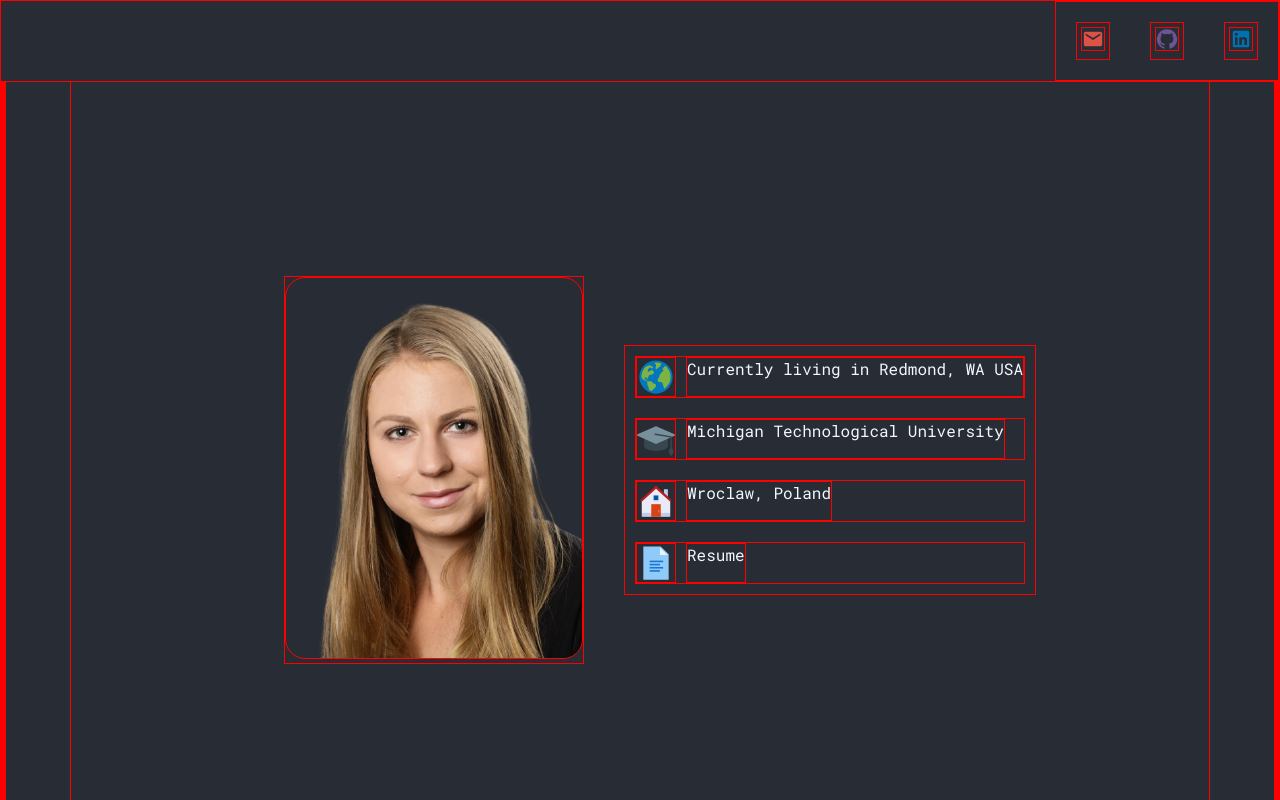
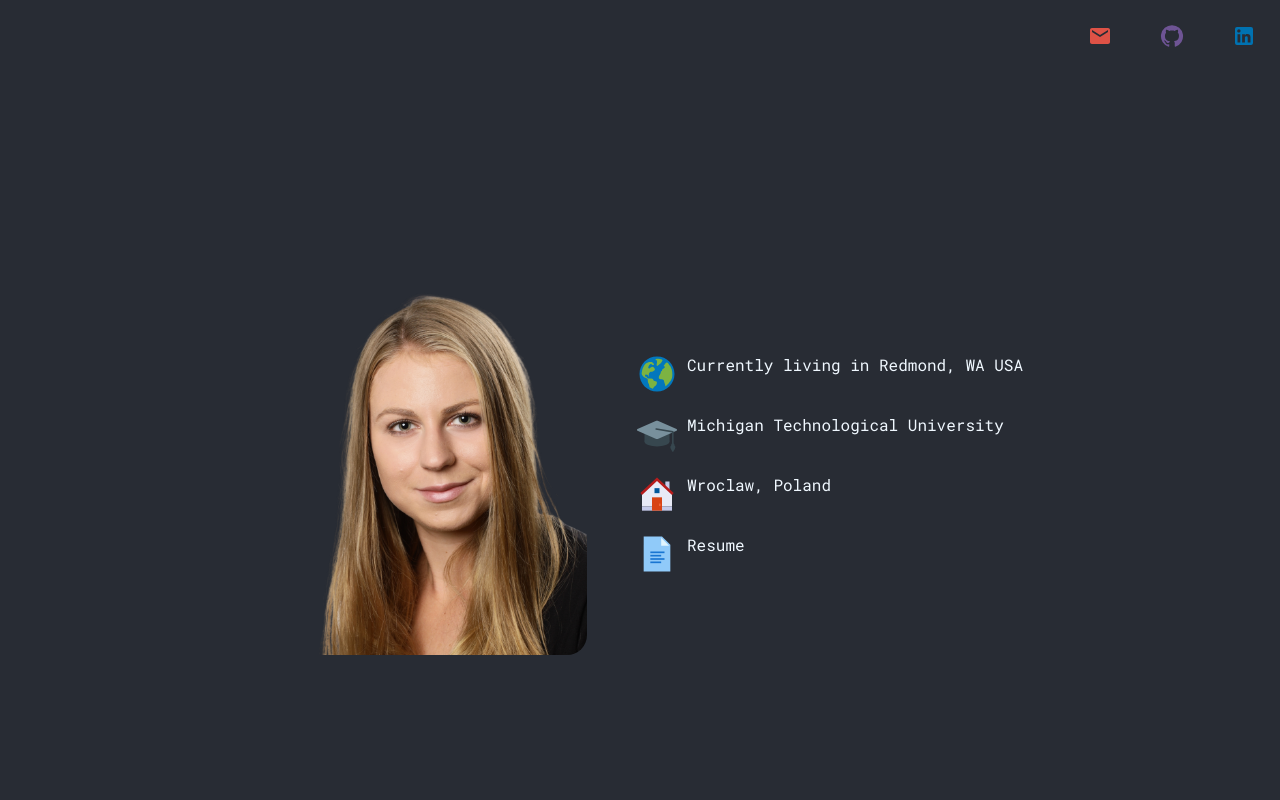
Before and after one commit to dominikabobik/dominika-bobik, a Next.js app: page / in a window 1280 px wide. Shown: the top 800 px of the page. Built offline with nearby package versions, Linux system fonts and the light colour scheme.

Commit message:
Changes3

```diff
--- a/styles/globals.css
+++ b/styles/globals.css
@@ -18,7 +18,7 @@ a {
 
 * {
   box-sizing: border-box;
-  border: solid 1px red;
+  /* border: solid 1px red; */
 }
 
 
```
